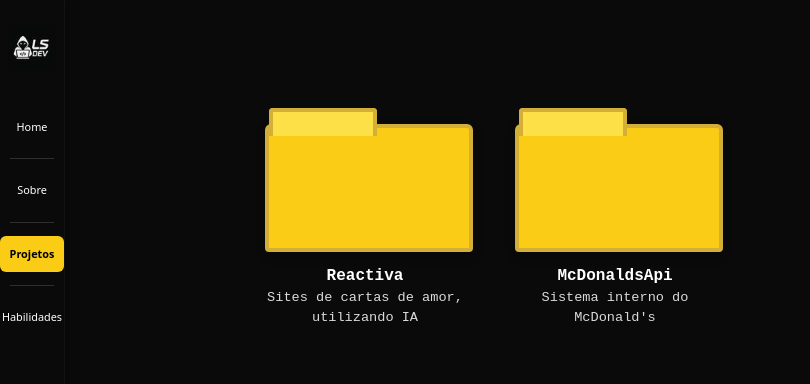
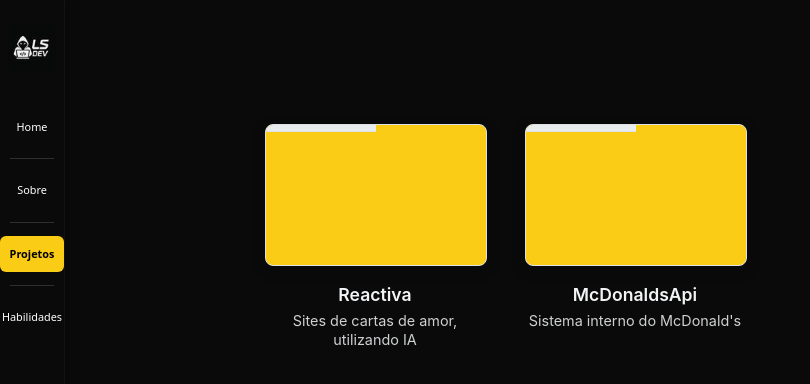
Before and after one commit to Lucca-shizuru/Portfolio, a React (Vite) app: page /projetos in a window 1280 px wide. Shown: the top 384 px of the page, without its empty margins (0-810 px from the left). Built offline with nearby package versions, Linux system fonts and the light colour scheme.

Commit message:
refactor/ inclusao do projeto mcDonaldsApi

```diff
--- a/src/Data/ProjetcsData.js
+++ b/src/Data/ProjetcsData.js
@@ -10,7 +10,7 @@
     {
         name: "McDonaldsApi",
         description: "Sistema interno do McDonald's",
-        pdf: "src/Data/ProjectsPdf/Reactiva.pdf",
+        pdf: "src/Data/ProjectsPdf/McDonaldsApi.pdf",
     },
 
 
--- a/src/Pages/Projects.jsx
+++ b/src/Pages/Projects.jsx
@@ -21,46 +21,48 @@
             display: 'flex',
             flexWrap: 'wrap',
             justifyContent: 'flex-start',
-            gap: '50px',
+            gap: '40px',
         },
         pastaWrapper: {
-            width: isMobile ? '90%' : '200px',
+            width: isMobile ? '90%' : '220px',
             cursor: 'pointer',
             textAlign: 'center',
-            transition: 'transform 0.2s ease',
+            transition: 'all 0.3s ease',
         },
         pasta: {
             width: '100%',
-            height: '120px',
-            backgroundColor: '#facc15',
-            border: '4px solid #d4af37',
-            borderRadius: '6px 6px 4px 4px',
+            height: '140px',
+            background: 'linear-gradient(145deg, #facc15, #facc15)',
+            border: '1px solid #dee2e6',
+            borderRadius: '8px',
             position: 'relative',
-            boxShadow: '0 4px 10px rgba(0, 0, 0, 0.3)',
+            boxShadow: '0 4px 15px rgba(0,0,0,0.15)',
+            overflow: 'hidden',
         },
         aba: {
             width: '50%',
-            height: '24px',
-            backgroundColor: '#fde047',
-            border: '4px solid #d4af37',
-            borderBottom: 'none',
-            borderRadius: '4px 4px 0 0',
+            height: '26px',
+            background: '#e9ecef',
+            borderBottom: '1px solid #dee2e6',
+            borderRadius: '6px 6px 0 0',
             position: 'absolute',
             top: '-20px',
             left: '0',
         },
         texto: {
-            marginTop: '12px',
-            fontFamily: 'monospace',
-            color: '#fff',
+            marginTop: '16px',
+            fontFamily: 'Inter, sans-serif',
+            color: '#f1f3f5',
         },
         nome: {
-            fontSize: '1rem',
-            fontWeight: 'bold',
+            fontSize: '1.1rem',
+            fontWeight: '600',
+            marginBottom: '4px',
         },
         descricao: {
-            fontSize: '0.85rem',
+            fontSize: '0.9rem',
             opacity: 0.85,
+            lineHeight: 1.3,
         }
     };
 
```
Also changed, not shown: 2 other files (tests, documents, lock files or other folders).
